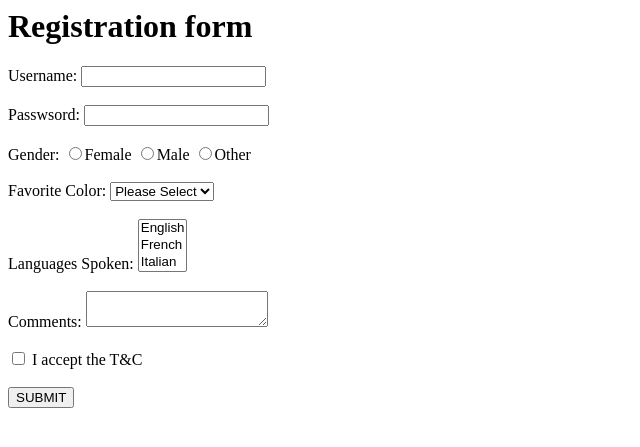
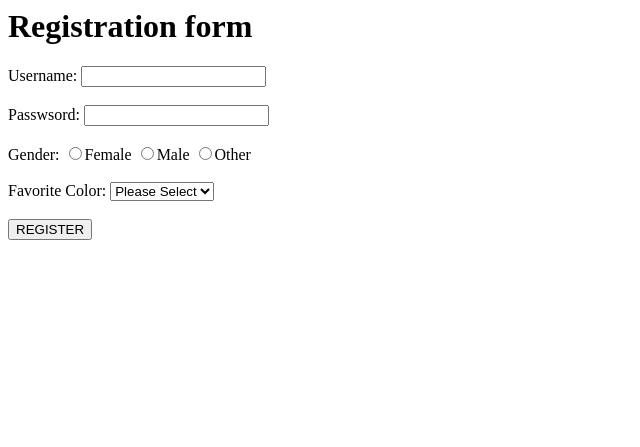
Before and after one commit to Delabove/php-fundamentals, a PHP site: page /form.php in a window 1280 px wide. Shown: the top 447 px of the page, without its empty margins (0-640 px from the left). Run offline with PHP 8.4, Linux system fonts and the light colour scheme; a stand-in replaces the project's code that opens the database connection.

Commit message:
form fields inserted into database after form submission

```diff
--- a/form.php
+++ b/form.php
@@ -1,79 +1,62 @@
 
 <?php
 
-//initialize field variables
+include 'db_connection.php';
+
 $name ='';
 $password='';
 $gender='';
 $color='';
-$languages=[];
-$comments='';
-$tc='';
-
-//if the form has been field out, populate those fields with the data
 
 if(isset($_POST['submit'])) {
-//    echo htmlspecialchars($_POST['searchterm'], ENT_QUOTES);
     $ok = true;
 
         if (!isset($_POST['name']) || $_POST['name'] === '') {
             $ok = false;
+            error_log("There is something wrong!", 0);
         } else {
+            error_log("There is something wrong!", 1);
             $name = $_POST['name'];
         };
 
         if (!isset($_POST['password']) || $_POST['password'] === '') {
+            error_log("There is something wrong!", 2);
             $ok = false;
         } else {
             $password = $_POST['password'];
         };
         if (!isset($_POST['gender']) || $_POST['gender'] === '') {
+            error_log("There is something wrong!", 3);
             $ok = false;
         } else {
             $gender = $_POST['gender'];
         };
         if (!isset($_POST['color']) || $_POST['color'] === '') {
+            error_log("There is something wrong!", 4);
             $ok = false;
         } else {
             $color = $_POST['color'];
         };
-        if (!isset($_POST['languages']) || !is_array($_POST['languages']) || count($_POST['languages']) == 0) {
-            $ok = false;
-        } else {
-            $languages = $_POST['languages'];
-        };
-        if (!isset($_POST['comments']) || $_POST['comments'] === '') {
-            $ok = false;
-        } else {
-            $comments = $_POST['comments'];
-        };
-        if (!isset($_POST['tc']) || $_POST['tc'] === '') {
-            $ok = false;
-        } else {
-            $tc = $_POST['tc'];
-        }
 
-    // output and escape everything with the html escape for security
+
+
     if($ok) {
+   $conn = OpenCon();
 
-        printf('Username: %s
-         <br>Password: %s
-         <br>Gender: %s
-         <br>Color: %s
-         <br>Languages: %s
-         <br>Comments: %s
-         <br>T&amp;C: %s',
-            htmlspecialchars($name, ENT_QUOTES),
-            htmlspecialchars($password, ENT_QUOTES),
-            htmlspecialchars($gender, ENT_QUOTES),
-            htmlspecialchars($color, ENT_QUOTES),
-            htmlspecialchars(implode('', $languages), ENT_QUOTES),
-            htmlspecialchars($comments, ENT_QUOTES),
-            htmlspecialchars($tc, ENT_QUOTES));
-
-//        echo 'true';
+        $sql = sprintf(
+         "INSERT INTO users (name, gender, color) VALUES (
+         '%s', '%s', '%s')",
+            $conn ->real_escape_string($name),
+            $conn ->real_escape_string($gender),
+            $conn ->real_escape_string($color));
+            $conn->query($sql);
+        error_log("There is something wrong!", 5);
+            echo "User updated.";
+        error_log("There is something wrong!", 6);
+            CloseCon($conn);
     }
 }
+
 
     ?>
 
@@ -119,34 +102,8 @@ if(isset($_POST['submit'])) {
         }
         ?>>Blue</option>
     </select> <br><br>
-    Languages Spoken:
-    <select name="languages[]" multiple size="3">
-        <option value="en"<?php
-        if(in_array('en', $languages)){
-            echo ' selected';
-        }
-        ?>>English</option>
-        <option value="fr"<?php
-        if(in_array('fr', $languages)){
-            echo ' selected';
-        }
-        ?>>French</option>
-        <option value="it"<?php
-        if(in_array('it', $languages)){
-            echo ' selected';
-        }
-        ?>>Italian</option>
-    </select> <br> <br>
-    Comments: <textarea name="comments" > <?php echo htmlspecialchars($comments, ENT_QUOTES)?></textarea><br><br>
-    <input type="checkbox" name="tc" value="ok"<?php
-    if($tc === 'ok'){
-        echo ' checked';
-    }
-    ?>
 
-    >
-    I accept the T&amp;C <br><br>
-    <input type="submit" name="submit" value="SUBMIT">
+    <input type="submit" name="submit" value="REGISTER">
 
 </form>
 
```
Also changed, not shown: index.php (+1 -6 lines).
